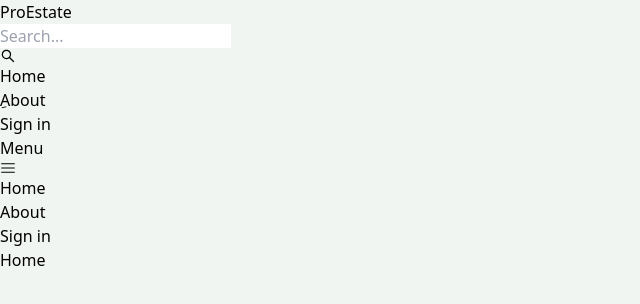
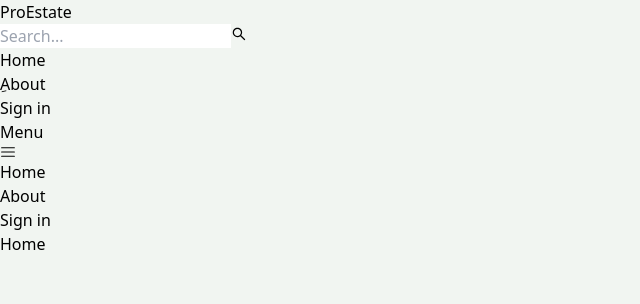
Before and after one commit to abdelrahman027/mern-estate, a React (Vite) app in the folder client/: page / in a window 1280 px wide. Shown: the top 304 px of the page, without its empty margins (0-640 px from the left). Built offline with nearby package versions, Linux system fonts and the light colour scheme; no server answers.

Commit message:
bind search form with url

```diff
--- a/client/src/components/Header.jsx
+++ b/client/src/components/Header.jsx
@@ -1,17 +1,34 @@
 /** @format */
 
-import React, { useState } from "react";
+import React, { useEffect, useState } from "react";
 import { AiOutlineSearch } from "react-icons/ai";
 import { RxHamburgerMenu } from "react-icons/rx";
-import { Link } from "react-router-dom";
+import { Link, useNavigate } from "react-router-dom";
 import { useSelector } from "react-redux";
 
 const Header = () => {
   const [toggleDrop, setToggleDrop] = useState(false);
   const { currentUser } = useSelector((state) => state.user);
+  const [searchTerm, setSearchTerm] = useState("");
+  const navigate = useNavigate();
   const toggleDropHandler = () => {
     setToggleDrop(!toggleDrop);
   };
+  const handleSearch = (e) => {
+    e.preventDefault();
+    const urlParams = new URLSearchParams(window.location.search);
+    urlParams.set("searchTerm", searchTerm);
+    const searchQuery = urlParams.toString();
+    navigate(`/search?${searchQuery}`);
+  };
+  useEffect(() => {
+    const urlParams = new URLSearchParams(location.search);
+    const searchTermFromUrl = urlParams.get("searchTerm");
+    if (searchTermFromUrl) {
+      setSearchTerm(searchTermFromUrl);
+    }
+  }, [location.search]);
+
   return (
     <header className="bg-slate-200 shadow-md">
       <div className="flex justify-between items-center max-w-6xl mx-auto p-3">
@@ -23,13 +40,20 @@ const Header = () => {
           </h1>
         </Link>
         {/* search */}
-        <form className="bg-slate-100 p-3 rounded-lg flex items-center">
+        <form
+          onSubmit={handleSearch}
+          className="bg-slate-100 p-3 rounded-lg flex items-center"
+        >
           <input
             type="text"
             placeholder="Search..."
             className="bg-transparent focus:outline-none w-24 sm:w-64"
+            value={searchTerm}
+            onChange={(e) => setSearchTerm(e.target.value)}
           />
-          <AiOutlineSearch className="text-slate-600" />
+          <button onClick={handleSearch}>
+            <AiOutlineSearch className="text-slate-600" />
+          </button>
         </form>
         {/* list */}
         <ul className="md:flex gap-4 hidden">
```
